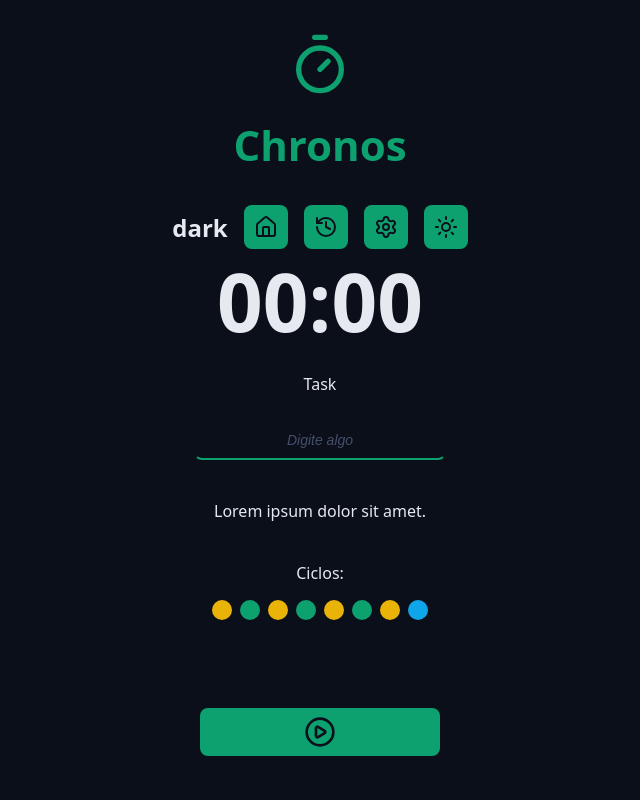
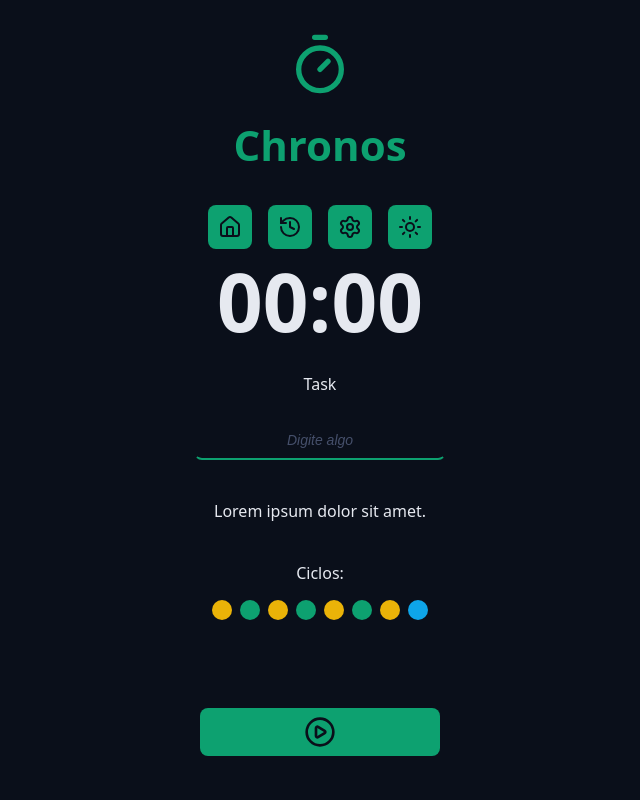
Before and after one commit to Tacianojr07/chronos-pomodoro, a React (Vite) app: page / in a window 1280 px wide. Shown: the top 800 px of the page, without its empty margins (320-960 px from the left). Built offline with nearby package versions, Linux system fonts and the light colour scheme.

Commit message:
salvando o tema no local storage

```diff
--- a/src/components/Menu/index.tsx
+++ b/src/components/Menu/index.tsx
@@ -6,7 +6,11 @@ import { useState, useEffect } from 'react';
 type AvailableTherme = 'dark' | 'light';
 
 export function Menu() {
-  const [therme, setTherme] = useState<AvailableTherme>('dark');
+  const [therme, setTherme] = useState<AvailableTherme>(() => {
+    const storageTherme =
+      (localStorage.getItem('therme') as AvailableTherme) || 'dark';
+    return storageTherme;
+  });
 
   function handleThermeChange(
     event: React.MouseEvent<HTMLAnchorElement, MouseEvent>,
@@ -23,6 +27,8 @@ export function Menu() {
   useEffect(() => {
     document.documentElement.setAttribute('data-theme', therme);
 
+    localStorage.setItem('therme', therme);
+
     return () => {
       console.log('parando component');
     };
@@ -30,7 +36,6 @@ export function Menu() {
 
   return (
     <nav className={styles.menu}>
-      <h1>{therme}</h1>
       <a
         className={styles.menuLink}
         href='#'
```
